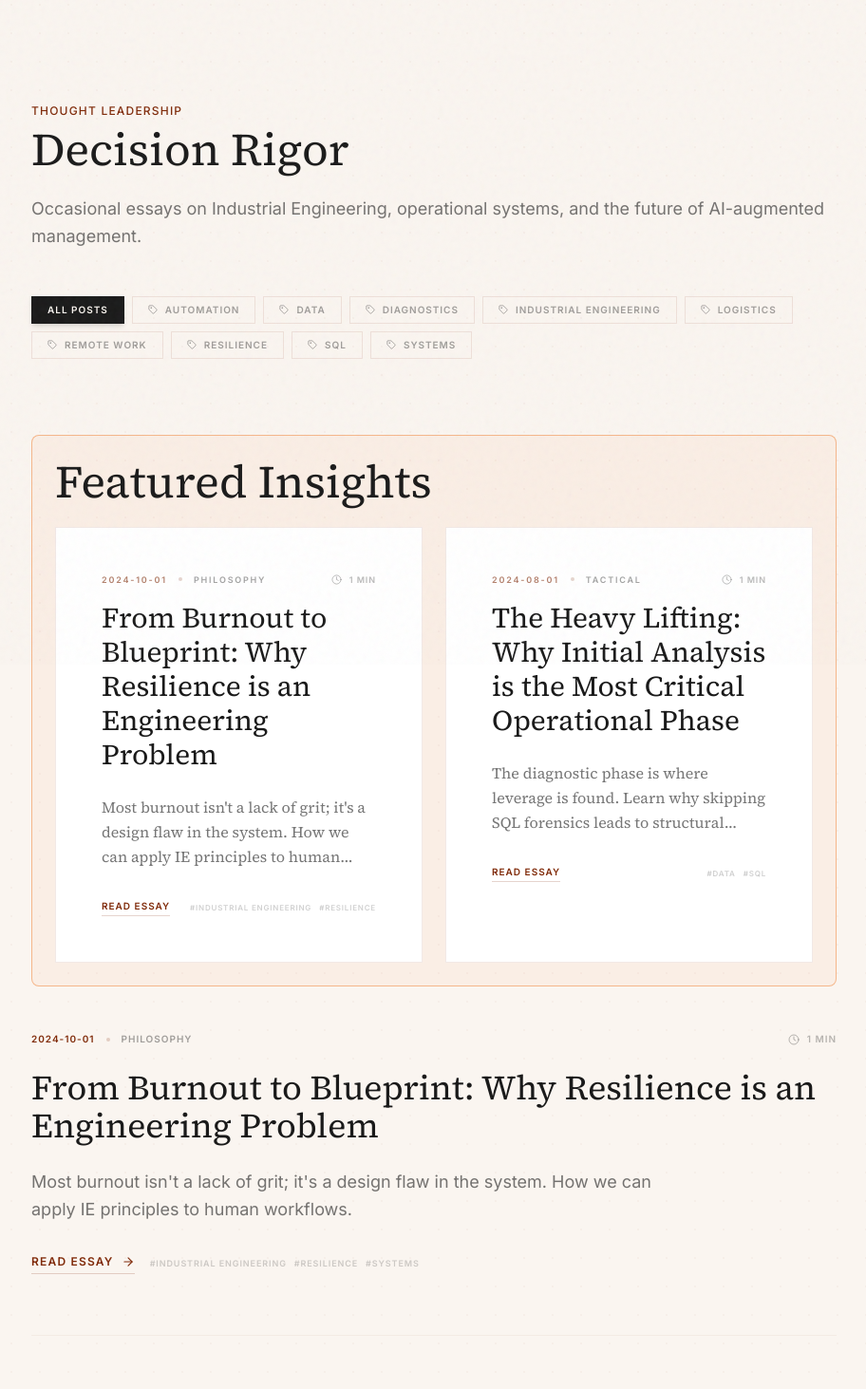
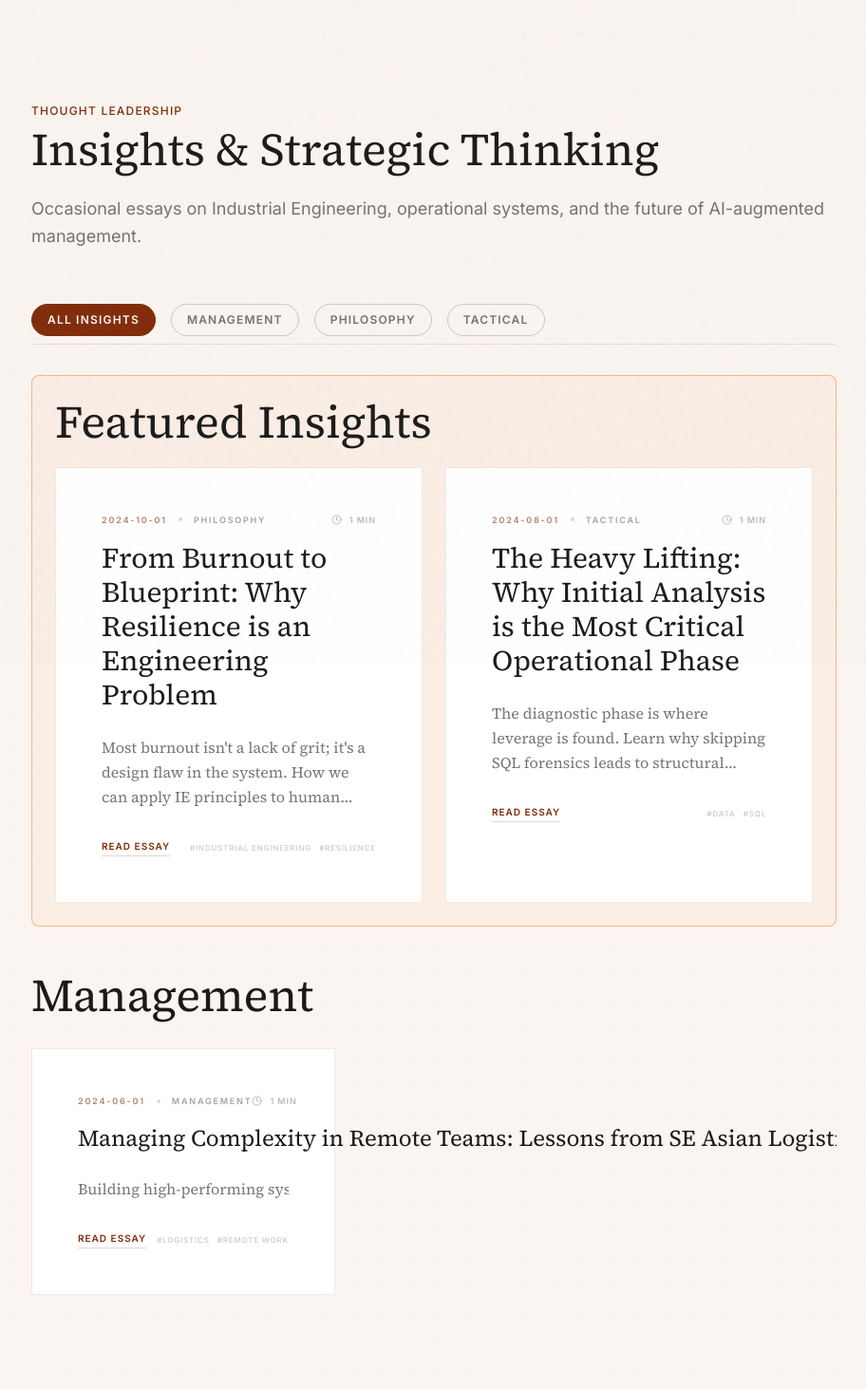
Before and after one commit to jkhan31/jasonkhanani-website, a React (Vite) app: page /#/writing in a window 1280 px wide. Shown: the part 100-1563 px from the top of the page at 95% size, without its empty margins (183-1095 px from the left). Built offline with nearby package versions, Linux system fonts and the light colour scheme.

Commit message:
feat(writing): add global filter bar, filtered grid and grouped sections view (step B)

```diff
--- a/pages/Writing.tsx
+++ b/pages/Writing.tsx
@@ -1,13 +1,14 @@
-import React, { useMemo } from 'react';
-import { Link, useSearchParams } from 'react-router-dom';
+import React, { useMemo, useState } from 'react';
+import { Link } from 'react-router-dom';
 import { SectionHeader } from '../components/SectionHeader';
 import { ArticlePreviewCard } from '../components/ArticlePreviewCard';
 import { ARTICLES } from '../constants';
-import { ArrowRight, Clock, Tag } from 'lucide-react';
+import type { Article } from '../types';
 
 const Writing: React.FC = () => {
-  const [searchParams, setSearchParams] = useSearchParams();
-  const activeTag = searchParams.get('tag');
+  // Filter state (category or series)
+  const [activeFilter, setActiveFilter] = useState<string | null>(null);
+  const [activeFilterKind, setActiveFilterKind] = useState<'category' | 'series' | null>(null);
 
   // Normalize ARTICLES to guarantee fields needed for filtering, sorting, and tagging.
   const normalizedArticles = useMemo(() => {
@@ -42,16 +43,17 @@ const Writing: React.FC = () => {
     }).sort((x: any, y: any) => y.dateObj.getTime() - x.dateObj.getTime());
   }, []);
 
-  const allTags = useMemo(() => {
-    const tags = new Set<string>();
-    normalizedArticles.forEach(a => (a.tags || []).forEach((t: string) => tags.add(t)));
-    return Array.from(tags).sort();
+  const allCategories = useMemo(() => {
+    const categories = new Set<string>();
+    normalizedArticles.forEach(a => categories.add(a.category || ''));
+    return Array.from(categories).filter(Boolean).sort();
   }, [normalizedArticles]);
 
-  const filteredArticles = useMemo(() => {
-    if (!activeTag) return normalizedArticles;
-    return normalizedArticles.filter(a => (a.tags || []).includes(activeTag));
-  }, [activeTag, normalizedArticles]);
+  const allSeries = useMemo(() => {
+    const series = new Set<string>();
+    normalizedArticles.forEach(a => a.series && series.add(a.series));
+    return Array.from(series).sort();
+  }, [normalizedArticles]);
 
   // Featured selection with fallback to fill two slots
   const featuredArticlesToDisplay = useMemo(() => {
@@ -71,45 +73,77 @@ const Writing: React.FC = () => {
     return result;
   }, [normalizedArticles]);
 
-  const handleTagToggle = (tag: string | null) => {
-    if (tag) {
-      setSearchParams({ tag });
-    } else {
-      setSearchParams({});
+  // Filtered grid (excludes featured) based on activeFilter/state
+  const filteredArticlesForDisplay = useMemo(() => {
+    let articles = normalizedArticles.filter((a: any) => !a.isFeatured);
+    if (activeFilter && activeFilterKind === 'category') {
+      articles = articles.filter((a: any) => a.category === activeFilter);
+    } else if (activeFilter && activeFilterKind === 'series') {
+      articles = articles.filter((a: any) => a.series === activeFilter);
     }
-  };
+    return articles.sort((a: any, b: any) => b.dateObj.getTime() - a.dateObj.getTime());
+  }, [activeFilter, activeFilterKind, normalizedArticles]);
+
+  // Group non-featured articles by category for the grouped sections view
+  const groupedArticles = useMemo(() => {
+    const nonFeaturedArticles = normalizedArticles.filter((a: any) => !a.isFeatured);
+    const groups: Record<string, Article[]> = {};
+    nonFeaturedArticles.forEach((article: any) => {
+      const key = article.category || 'Uncategorized';
+      if (!groups[key]) groups[key] = [];
+      groups[key].push(article as Article);
+    });
+    return Object.entries(groups)
+      .sort(([a], [b]) => a.localeCompare(b))
+      .map(([title, articles]) => ({
+        title,
+        articles: articles.sort((a, b) => b.dateObj.getTime() - a.dateObj.getTime()),
+      }));
+  }, [normalizedArticles]);
 
   return (
     <div className="px-6 py-24 md:py-32 max-w-4xl mx-auto animate-in fade-in duration-700">
-      <SectionHeader eyebrow="Thought Leadership" title="Decision Rigor" />
+      <SectionHeader eyebrow="Thought Leadership" title="Insights & Strategic Thinking" />
       <p className="text-lg text-sumiInk/60 mb-12 leading-relaxed">
         Occasional essays on Industrial Engineering, operational systems, and the future of AI-augmented management.
       </p>
 
-      {/* Filter Chips */}
-      <div className="flex flex-wrap gap-2 mb-20">
+      {/* Global Filter Bar */}
+      <div className="flex overflow-x-auto whitespace-nowrap gap-4 mb-8 py-2 border-b-0.5 border-sumiInk/10">
         <button
-          onClick={() => handleTagToggle(null)}
-          className={`px-4 py-1.5 text-[10px] font-bold uppercase tracking-widest border transition-all ${
-            activeTag === null
-              ? 'bg-sumiInk text-ricePaper border-sumiInk shadow-md'
-              : 'text-sumiInk/40 border-hankoRust/10 hover:border-hankoRust/30'
+          onClick={() => { setActiveFilter(null); setActiveFilterKind(null); }}
+          className={`px-4 py-2 text-xs font-bold uppercase tracking-widest border rounded-full transition-all ${
+            !activeFilter ? 'bg-hankoRust text-ricePaper border-hankoRust' : 'text-sumiInk/60 border-sumiInk/20 hover:border-hankoRust/50 hover:text-sumiInk'
           }`}
         >
-          All Posts
+          All Insights
         </button>
-        {allTags.map(tag => (
+
+        {allCategories.map(cat => (
           <button
-            key={tag}
-            onClick={() => handleTagToggle(tag)}
-            className={`px-4 py-1.5 text-[10px] font-bold uppercase tracking-widest border transition-all flex items-center gap-2 ${
-              activeTag === tag
-                ? 'bg-foxOrange text-ricePaper border-foxOrange shadow-md'
-                : 'text-sumiInk/40 border-hankoRust/10 hover:border-hankoRust/30'
+            key={cat}
+            onClick={() => { setActiveFilter(cat); setActiveFilterKind('category'); }}
+            className={`px-4 py-2 text-xs font-bold uppercase tracking-widest border rounded-full transition-all ${
+              activeFilter === cat && activeFilterKind === 'category'
+                ? 'bg-hankoRust text-ricePaper border-hankoRust'
+                : 'text-sumiInk/60 border-sumiInk/20 hover:border-hankoRust/50 hover:text-sumiInk'
             }`}
           >
-            <Tag size={10} />
-            {tag}
+            {cat}
+          </button>
+        ))}
+
+        {allSeries.map(s => (
+          <button
+            key={s}
+            onClick={() => { setActiveFilter(s); setActiveFilterKind('series'); }}
+            className={`px-4 py-2 text-xs font-bold uppercase tracking-widest border rounded-full transition-all ${
+              activeFilter === s && activeFilterKind === 'series'
+                ? 'bg-foxOrange text-ricePaper border-foxOrange'
+                : 'text-sumiInk/60 border-sumiInk/20 hover:border-foxOrange/50 hover:text-sumiInk'
+            }`}
+          >
+            {s}
           </button>
         ))}
       </div>
@@ -126,57 +160,46 @@ const Writing: React.FC = () => {
         </div>
       )}
 
-      <div className="space-y-16">
-        {filteredArticles.length > 0 ? (
-          filteredArticles.map((article, idx) => (
-            <Link to={`/writing/${article.slug}`} key={idx} className="group block">
-              <article className="border-b border-hankoRust/5 pb-16">
-                <div className="flex flex-col md:flex-row justify-between items-start md:items-center mb-6">
-                  <div className="flex items-center gap-3">
-                    <span className="text-[10px] uppercase tracking-widest font-bold text-hankoRust">
-                      {article.date}
-                    </span>
-                    <span className="w-1 h-1 rounded-full bg-hankoRust/20" />
-                    <span className="text-[10px] uppercase tracking-widest font-bold text-sumiInk/40">
-                      {article.category}
-                    </span>
-                  </div>
-                  <div className="flex items-center gap-2 text-[10px] uppercase tracking-widest font-bold text-sumiInk/30 mt-2 md:mt-0">
-                    <Clock size={12} />
-                    {article.readTime}
-                  </div>
-                </div>
-                <h3 className="text-3xl md:text-4xl font-serif text-sumiInk group-hover:text-foxOrange transition-colors mb-6 leading-tight">
-                  {article.title}
-                </h3>
-                <p className="text-lg text-sumiInk/60 leading-relaxed mb-8 max-w-2xl">
-                  {article.excerpt}
-                </p>
-                <div className="flex items-center gap-4">
-                  <span className="text-xs font-bold uppercase tracking-widest text-hankoRust border-b border-hankoRust/20 pb-1 group-hover:border-foxOrange group-hover:text-foxOrange transition-all flex items-center">
-                    Read Essay <ArrowRight size={14} className="ml-2 group-hover:translate-x-1 transition-transform" />
-                  </span>
-                  <div className="flex flex-wrap gap-2">
-                    {(article.tags || []).map((t: string) => (
-                      <span key={t} className="text-[9px] uppercase tracking-widest font-bold text-sumiInk/20">#{t}</span>
+      {/* Conditional main content: filtered grid OR grouped sections */}
+      {activeFilter ? (
+        <div className="mt-12">
+          <h2 className="text-2xl font-serif text-sumiInk mb-8">
+            {activeFilterKind === 'category' ? `Category: ${activeFilter}` : `Series: ${activeFilter}`}
+          </h2>
+          {filteredArticlesForDisplay.length > 0 ? (
+            <div className="grid grid-cols-1 md:grid-cols-2 lg:grid-cols-3 gap-8">
+              {filteredArticlesForDisplay.map((article: any) => (
+                <ArticlePreviewCard key={article.slug} article={article} compact={true} />
               ))}
             </div>
-                </div>
-              </article>
-            </Link>
-          ))
           ) : (
-          <div className="py-20 text-center border-0.5 border-dashed border-hankoRust/20">
-            <p className="text-sumiInk/40 font-serif italic text-lg mb-4">No matching articles found for this specialization.</p>
+            <div className="py-20 text-center border-0.5 border-dashed border-sumiInk/20 rounded-lg">
+              <p className="text-sumiInk/40 font-serif italic text-lg mb-4">No articles found for this selection.</p>
               <button
-              onClick={() => handleTagToggle(null)}
-              className="text-xs font-bold uppercase tracking-widest text-hankoRust border-b border-hankoRust"
+                onClick={() => { setActiveFilter(null); setActiveFilterKind(null); }}
+                className="text-xs font-bold uppercase tracking-widest text-hankoRust border-b border-hankoRust hover:border-foxOrange hover:text-foxOrange transition-all"
               >
-              Reset Filters
+                View All Insights
               </button>
             </div>
           )}
         </div>
+      ) : (
+        <div className="mt-12">
+          {groupedArticles.map(group => (
+            <div key={group.title} className="mb-16 last:mb-0">
+              <SectionHeader title={group.title} className="mb-8" />
+              <div className="flex overflow-x-auto whitespace-nowrap gap-6 pb-4 md:pb-8">
+                {group.articles.map(article => (
+                  <div key={article.slug} className="w-80 flex-shrink-0">
+                    <ArticlePreviewCard article={article} compact={true} />
+                  </div>
+                ))}
+              </div>
+            </div>
+          ))}
+        </div>
+      )}
     </div>
   );
 };
```
Also changed, not shown: types.ts (+9 -2 lines). Lines whose indentation alone changed are shown as unchanged.
